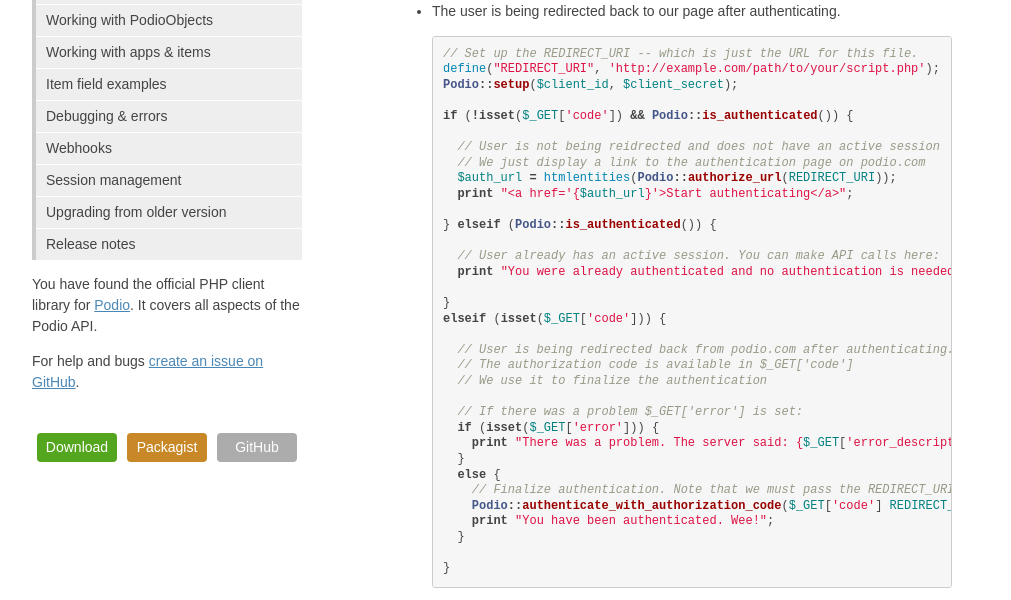
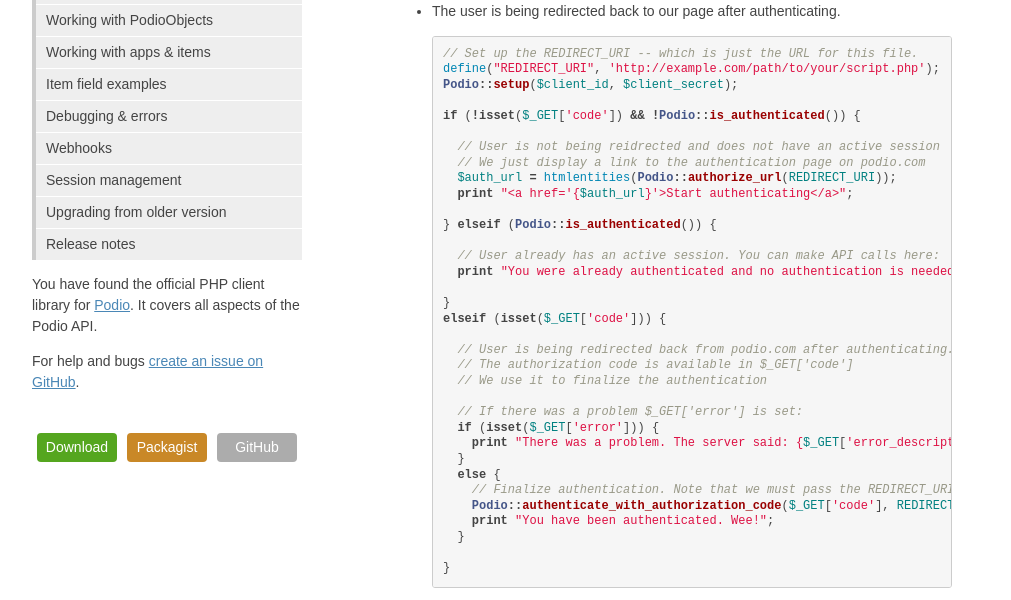
Before and after one commit to podio-community/podio-php, a Jekyll site: the page built from authentication/index.md, in a window 1280 px wide and 900 px high, scrolled down 803 px. Shown: the part 151-751 px from the top of the window, without its empty margins (128-1139 px from the left). Built offline with Jekyll 4.4.1, drawn with Linux system fonts in a browser that asks for light colours.

```diff
--- a/authentication/index.md
+++ b/authentication/index.md
@@ -37,7 +37,7 @@ The example below handles three cases:
 define("REDIRECT_URI", 'http://example.com/path/to/your/script.php');
 Podio::setup($client_id, $client_secret);
 
-if (!isset($_GET['code']) && Podio::is_authenticated()) {
+if (!isset($_GET['code']) && !Podio::is_authenticated()) {
 
   // User is not being reidrected and does not have an active session
   // We just display a link to the authentication page on podio.com
@@ -62,7 +62,7 @@ elseif (isset($_GET['code'])) {
   }
   else {
     // Finalize authentication. Note that we must pass the REDIRECT_URI again.
-    Podio::authenticate_with_authorization_code($_GET['code'] REDIRECT_URI);
+    Podio::authenticate_with_authorization_code($_GET['code'], REDIRECT_URI);
     print "You have been authenticated. Wee!";
   }
 
```
